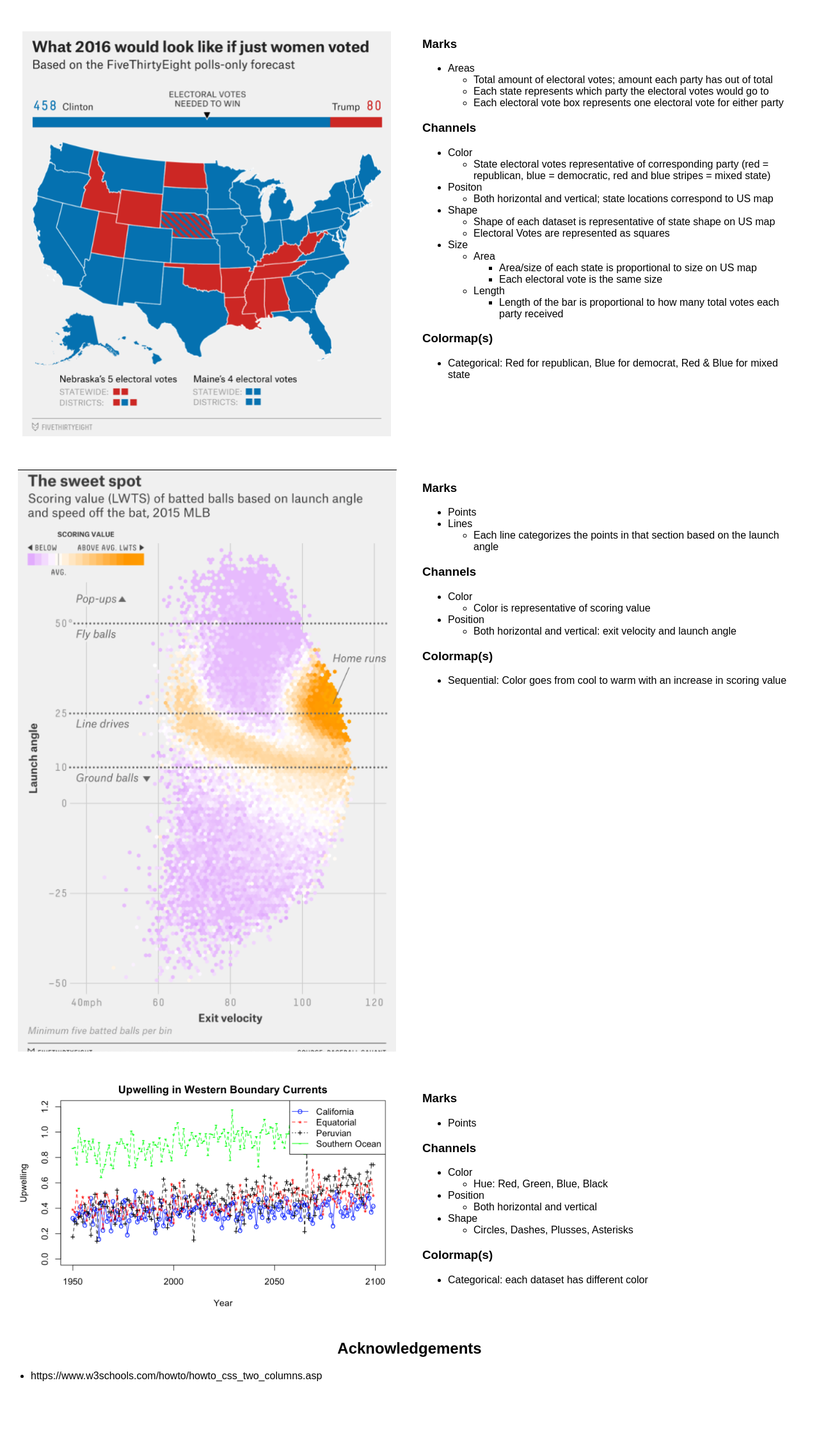
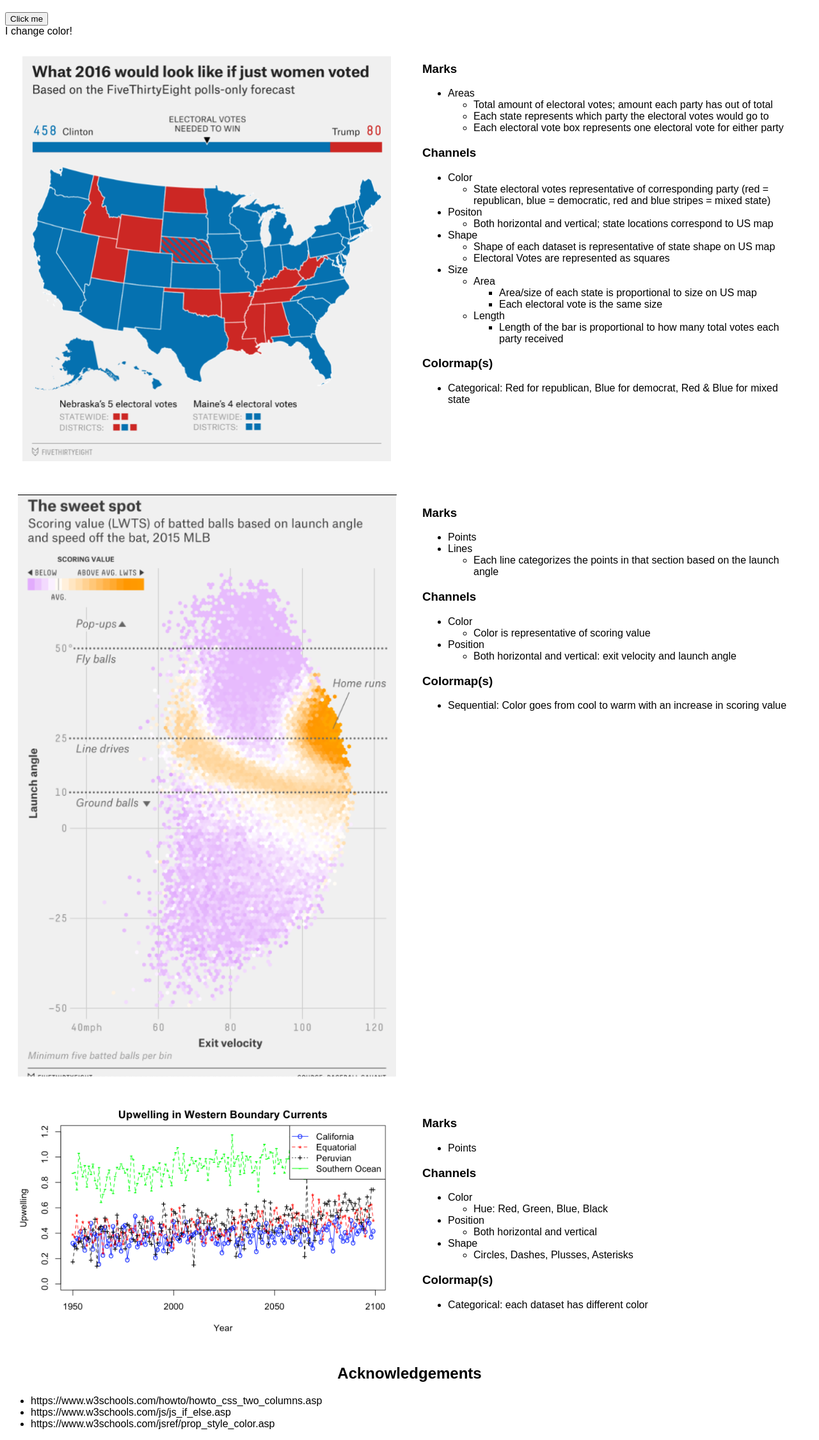
Before and after one commit to DS4200-S23-Class/hw-03-hw-03-kyra-kevin, a plain HTML site: page index.html in a window 1280 px wide. Shown: the part 61-2312 px from the top of the page at 64% size. Before the commit the page ends 2237 px from the top, so only its background shows below. Drawn offline with Linux system fonts and the light colour scheme.

Commit message:
interactive now

```diff
--- a/index.html
+++ b/index.html
@@ -11,6 +11,11 @@
 <body>
 
   <h1>hw-03: Interactive Webpage, and Marks & Channels</h1>
+
+  <button type = "button" onClick="buttonClicked()">Click me</button>
+  <div id="buttonDiv">
+    I change color!
+  </div>
 
   <!--VISUALIZATION #1-->
   <div class="flex-container">
@@ -98,7 +103,7 @@
       </ul>
     </div>
   </div>
-  <!--END VISUALIZATION #3-->
+  <!--END VISUALIZATION #2-->
 
     <!--VISUALIZATION #3-->
   <div class="flex-container">
@@ -140,8 +145,12 @@
   <div>
     <ul>
       <li>https://www.w3schools.com/howto/howto_css_two_columns.asp</li>
+      <li>https://www.w3schools.com/js/js_if_else.asp</li>
+      <li>https://www.w3schools.com/jsref/prop_style_color.asp</li>
     </ul>
   </div>
+
+  <script src="main.js"></script>
 </body>
 
 </html>
--- /dev/null
+++ b/main.js
@@ -0,0 +1,13 @@
+// represents the current color of the text
+let isBlue = false;
+
+// changes the color of the text. if the text is not blue, turns blue.
+// if it is blue, turns red
+function buttonClicked() {
+  if (isBlue) {
+    document.getElementById("buttonDiv").style.color="red";
+  } else {
+    document.getElementById("buttonDiv").style.color="blue";
+  }
+  isBlue = !isBlue; // updates the variable
+}
```
